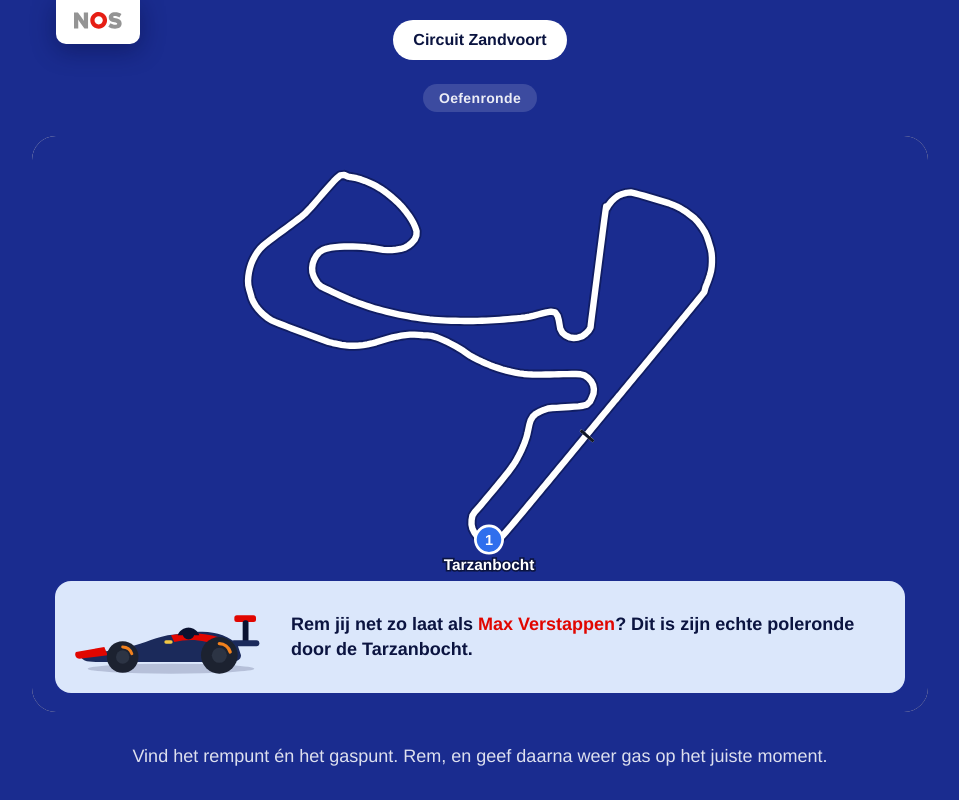
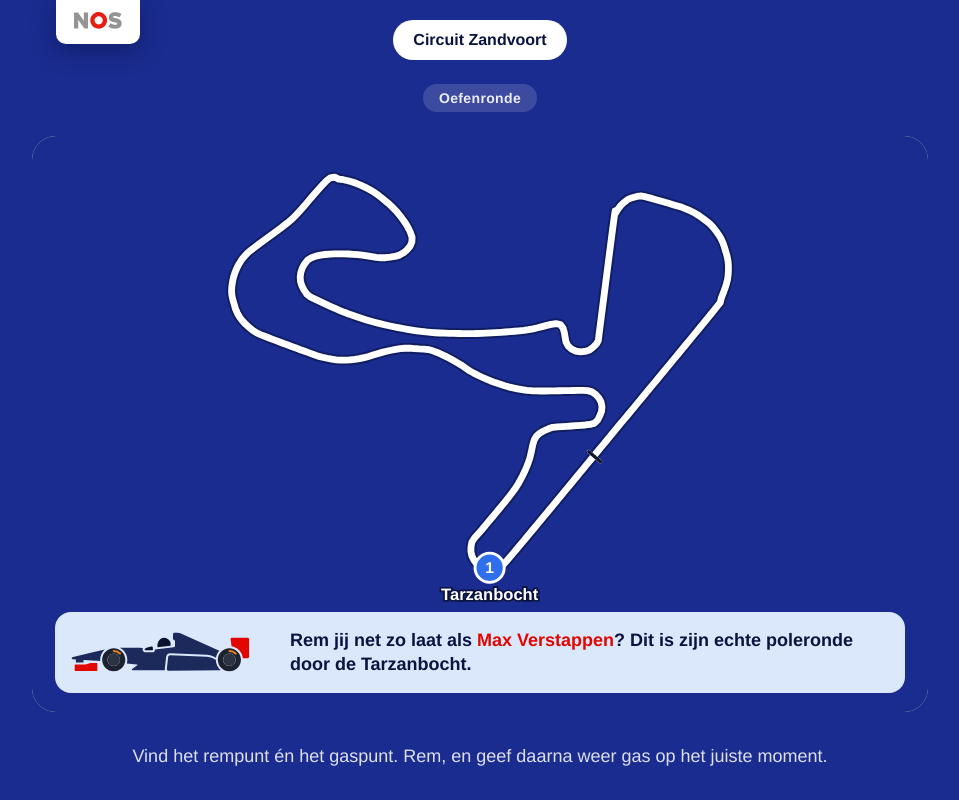
Before and after one commit to markhaasjes/f1-rem-reflex, a React (Vite) app: page / in a window 1280 px wide. Shown: the top 800 px of the page, without its empty margins (160-1119 px from the left). Built offline with nearby package versions, Linux system fonts and the light colour scheme; a web font is replaced by a local one.

Commit message:
feat: update race car

```diff
--- a/src/App.tsx
+++ b/src/App.tsx
@@ -183,8 +183,8 @@
               <div className="relative min-h-0 flex-1 p-2">
                 <CircuitMiniMap fixture={fixture} />
               </div>
-              <div className="mx-3 mb-3 flex items-center gap-3 rounded-2xl bg-[#dbe7fb] p-3 sm:mx-6 sm:mb-5 sm:gap-5 sm:p-4">
-                <HeroCar className="h-14 w-auto shrink-0 sm:h-20" />
+              <div className="mx-3 mb-3 flex items-center gap-6 rounded-2xl bg-[#dbe7fb] p-3 sm:mx-6 sm:mb-5 sm:gap-10 sm:p-4">
+                <HeroCar className="h-5 w-auto shrink-0 sm:h-10" />
                 <p className="text-sm font-bold leading-snug text-ink sm:text-lg">
                   Rem jij net zo laat als <span className="text-[#E10600]">Max Verstappen</span>? Dit is zijn echte
                   poleronde door de Tarzanbocht.
--- a/src/components/HeroCar.tsx
+++ b/src/components/HeroCar.tsx
@@ -1,53 +1,109 @@
 import { VERSTAPPEN_LIVERY } from '../lib/teamLivery';
 
-// Flat-illustration side view of the car (nose to the left), in the style of
-// the reference artwork: bold shapes, dark wheels with a brake-glow arc.
+// Side view of the car (nose to the left), using the artwork from
+// public/images/racecar-side.svg (Noun Project icon by Ian Friday). The
+// original faces right, so it is mirrored here, recolored with the team
+// livery and finished with the brake-glow arcs on the wheels.
 export function HeroCar({ className = '' }: { className?: string }) {
-  const { body, accent, highlight, cockpit } = VERSTAPPEN_LIVERY;
+  const { body, accent, cockpit } = VERSTAPPEN_LIVERY;
   return (
     <svg
-      viewBox="0 0 240 96"
+      viewBox="3.4 39.7 92.6 20.7"
       className={className}
       role="img"
       aria-label="Illustratie van de raceauto van Max Verstappen"
     >
-      {/* shadow */}
-      <ellipse cx={120} cy={86} rx={100} ry={6} fill="#0b1440" opacity={0.18} />
+      <g transform="translate(100 0) scale(-1 1)">
+        {/* helmet */}
+        <path
+          fill={cockpit}
+          d="M51.34,44.635c-0.545-1.163-1.728-1.914-3.012-1.914c-0.488,0-0.962,0.106-1.409,0.315c-0.804,0.377-1.413,1.044-1.715,1.88
+             c-0.217,0.599-0.253,1.232-0.12,1.839l6.69,0.811c0.038-0.124,0.07-0.252,0.089-0.39C51.961,46.453,51.78,45.574,51.34,44.635z"
+        />
 
-      {/* rear wing */}
-      <rect x={196} y={22} width={26} height={8} rx={3} fill={accent} />
-      <rect x={206} y={28} width={7} height={30} rx={3} fill={cockpit} />
-      <rect x={192} y={52} width={34} height={7} rx={3.5} fill={body} />
+        {/* rear wing */}
+        <path
+          fill={accent}
+          d="M13.508,47.13l0.508-3.763c0.055-0.405-0.234-0.736-0.643-0.736H5.16c-0.409,0-0.743,0.334-0.743,0.743v9.173
+             c0,0.409,0.334,0.743,0.743,0.743H7.64C7.988,50.15,10.413,47.627,13.508,47.13z"
+        />
 
-      {/* floor + nose silhouette */}
-      <path
-        d={`M 12 70
-            L 60 62
-            C 84 58 96 50 116 46
-            L 150 42
-            C 170 40 190 46 200 58
-            L 204 70
-            C 204 76 198 78 190 78
-            L 30 78
-            C 18 78 12 76 12 70 Z`}
-        fill={body}
-      />
-      {/* nose tip */}
-      <path d="M 6 66 L 40 60 L 44 70 L 10 74 C 5 74 4 68 6 66 Z" fill={accent} />
-      {/* engine cover accent sweep */}
-      <path d="M 120 46 C 140 42 165 42 186 52 L 180 60 C 160 50 140 50 124 54 Z" fill={accent} />
-      {/* halo + cockpit */}
-      <path d="M 128 46 C 132 34 150 34 154 46 L 148 46 C 146 40 136 40 134 46 Z" fill={cockpit} />
-      <circle cx={141} cy={44} r={7} fill={cockpit} />
-      <rect x={112} y={52} width={10} height={4} rx={2} fill={highlight} />
+        {/* main body */}
+        <path
+          fill={body}
+          d="M59.333,48.135l-0.01,0.005c0.286,0.532,0.164,0.973,0.154,1.006c-0.183,0.607-0.821,1.083-1.455,1.083H54.44
+             c-0.696,0-1.263-0.567-1.263-1.263v-0.181l-9.665-1.171c-0.406-0.049-0.738-0.424-0.738-0.833v-2.184
+             c0-0.409,0.236-0.743,0.524-0.743c0.288,0,0.524-0.334,0.524-0.743V40.84c0-0.409-0.334-0.743-0.743-0.743h-1.66
+             c-0.409,0-1.048,0.136-1.422,0.303l-20.144,8.98c0.885,0.986,1.497,2.224,1.712,3.591l1.554-0.736
+             c0.807-0.383,2.138-0.71,3.03-0.745l19.049-0.756c1.104-0.04,2.064,0.8,2.179,1.884l0.648,6.132
+             c0.027,0.259,0.003,0.511-0.066,0.746h16.74c0.408,0,0.58-0.455,0.245-0.689l-2.517-1.768c-0.334-0.234-0.275-0.46,0.132-0.5
+             l5.163-0.514c-0.18-0.621-0.278-1.276-0.278-1.954c0-2.746,1.584-5.127,3.885-6.284H60.731
+             C60.323,47.787,59.693,47.943,59.333,48.135z"
+        />
 
-      {/* wheels: rear, front, with brake-glow arcs */}
-      <circle cx={178} cy={70} r={22} fill="#1c2230" />
-      <circle cx={178} cy={70} r={9} fill="#2c3444" />
-      <path d="M 178 56 A 14 14 0 0 1 191 66" fill="none" stroke="#f2811d" strokeWidth={4} strokeLinecap="round" />
-      <circle cx={62} cy={72} r={19} fill="#1c2230" />
-      <circle cx={62} cy={72} r={8} fill="#2c3444" />
-      <path d="M 62 60 A 12 12 0 0 1 73 68" fill="none" stroke="#f2811d" strokeWidth={3.5} strokeLinecap="round" />
+        {/* floor and sidepod */}
+        <path
+          fill={body}
+          d="M46.199,59.745c0.242,0,0.457-0.091,0.604-0.256c0.149-0.165,0.217-0.39,0.191-0.631l-0.649-6.132
+             c-0.056-0.526-0.533-0.955-1.064-0.955l-0.039,0.001l-19.049,0.756c-0.747,0.03-1.95,0.325-2.626,0.646l-1.913,0.906
+             c-0.003,2.154-0.98,4.084-2.513,5.372l27.046,0.293"
+        />
+
+        {/* nose */}
+        <path
+          fill={body}
+          d="M95.526,52.599l-16.431-3.823c1.477,1.29,2.412,3.184,2.412,5.294c0,0.214-0.011,0.425-0.029,0.633l8.698-0.522
+             c-0.026,0.079-0.043,0.162-0.043,0.247v0.798v0.276h3.932v-0.513v-1.043l1.442-0.086c0.408-0.025,0.742-0.281,0.742-0.569
+             S95.925,52.691,95.526,52.599z"
+        />
+
+        {/* airbox detail behind the helmet */}
+        <path
+          fill={cockpit}
+          d="M54.218,48.966c0,0.121,0.103,0.223,0.223,0.223h3.582c0.174,0,0.393-0.158,0.453-0.324
+             c0.023-0.215-0.246-0.708-1.447-1.109c-1.274-0.425-1.977-0.488-2.281-0.488c-0.143,0-0.207,0.014-0.208,0.014
+             c-0.15,0.048-0.321,0.28-0.321,0.462V48.966z"
+        />
+
+        {/* front wing */}
+        <path
+          fill={accent}
+          d="M90.091,56.542c-0.456,0-1.157-0.094-1.598-0.214l-1.449-0.396c-0.353-0.096-0.958-0.177-1.323-0.177h-2.533
+             c-0.121,0-0.223,0.102-0.223,0.223v3.669c0,0.121,0.102,0.223,0.223,0.223h11.271c0.12,0,0.223-0.102,0.223-0.223v-2.883
+             c0-0.121-0.103-0.223-0.223-0.223H90.091z"
+        />
+
+        {/* wheels: hub, tire ring, brake-glow arc */}
+        <circle cx={14.625} cy={54.07} r={3.241} fill="#2c3444" />
+        <path
+          fill="#1c2230"
+          d="M14.625,60.06c3.303,0,5.99-2.687,5.99-5.989s-2.687-5.99-5.99-5.99c-3.302,0-5.989,2.687-5.989,5.99
+             S11.323,60.06,14.625,60.06z M14.625,50.83c1.79,0,3.241,1.452,3.241,3.241c0,1.79-1.451,3.241-3.241,3.241
+             s-3.241-1.451-3.241-3.241C11.384,52.281,12.835,50.83,14.625,50.83z"
+        />
+        <path
+          d="M 14.625 49.5 A 4.6 4.6 0 0 0 11.37 50.85"
+          fill="none"
+          stroke="#f2811d"
+          strokeWidth={1}
+          strokeLinecap="round"
+        />
+
+        <circle cx={74.479} cy={54.07} r={3.241} fill="#2c3444" />
+        <path
+          fill="#1c2230"
+          d="M80.468,54.07c0-3.303-2.687-5.99-5.989-5.99s-5.989,2.687-5.989,5.99s2.687,5.989,5.989,5.989S80.468,57.373,80.468,54.07z
+             M74.479,57.312c-1.79,0-3.241-1.451-3.241-3.241c0-1.789,1.451-3.241,3.241-3.241s3.241,1.452,3.241,3.241
+             C77.72,55.86,76.269,57.312,74.479,57.312z"
+        />
+        <path
+          d="M 74.479 49.5 A 4.6 4.6 0 0 0 71.23 50.85"
+          fill="none"
+          stroke="#f2811d"
+          strokeWidth={1}
+          strokeLinecap="round"
+        />
+      </g>
     </svg>
   );
 }
```
Also changed, not shown: public/images/formula-1-car-top.svg (added), public/images/racecar-side.svg (added).
